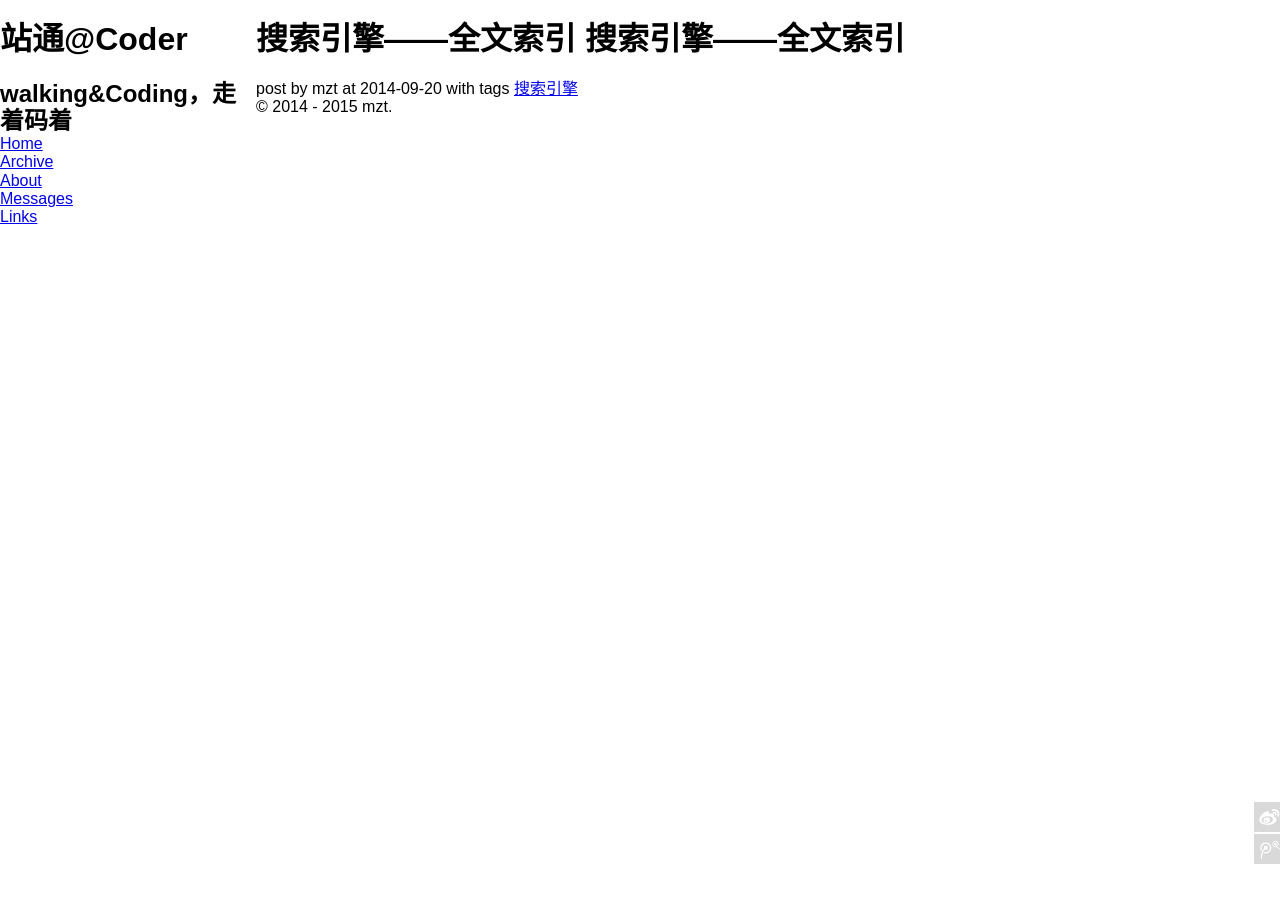
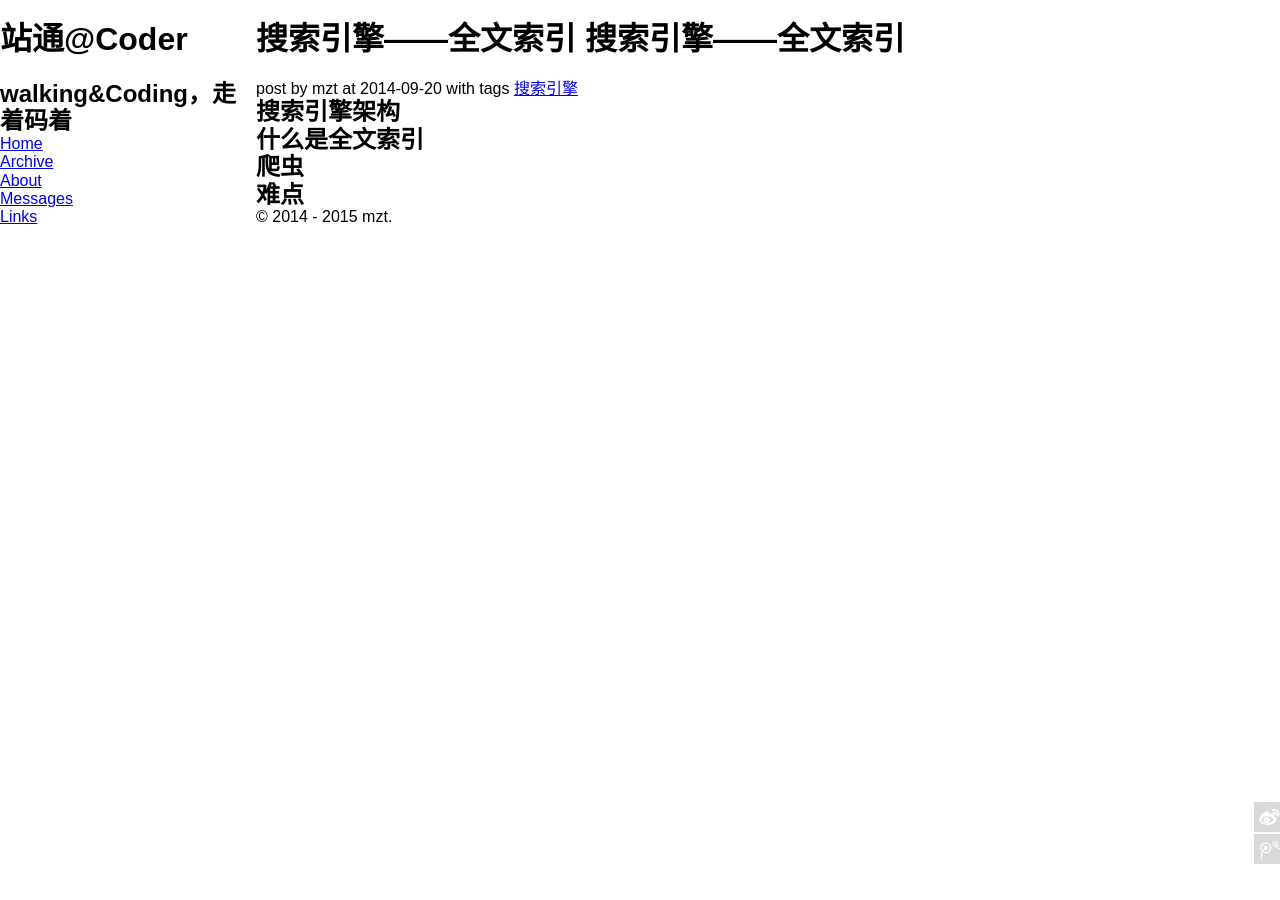
Before and after one commit to mouzt/mouzt.github.io, a Jekyll site: the page built from _posts/2014-09-20-search1-note.md, in a window 1280 px wide. Built offline with Jekyll 4.4.1, drawn with Linux system fonts in a browser that asks for light colours; nearby versions of some CDN libraries; library files that are not in the unit come from our copies; comment, search, counter and statistics services are not loaded.

Commit message:
搜索引擎

```diff
--- a/_posts/2014-09-20-search1-note.md
+++ b/_posts/2014-09-20-search1-note.md
@@ -5,3 +5,10 @@ tagline: "搜索引擎——全文索引"
 description: "搜索引擎——全文索引"
 tags: [搜索引擎]
 ---
+##搜索引擎架构
+
+##什么是全文索引
+
+##爬虫
+
+##难点
```
Also changed, not shown: _posts/2014-10-05-search2-note.md (+6 -0 lines), _posts/2014-10-20-search3-note.md (+6 -0 lines).
